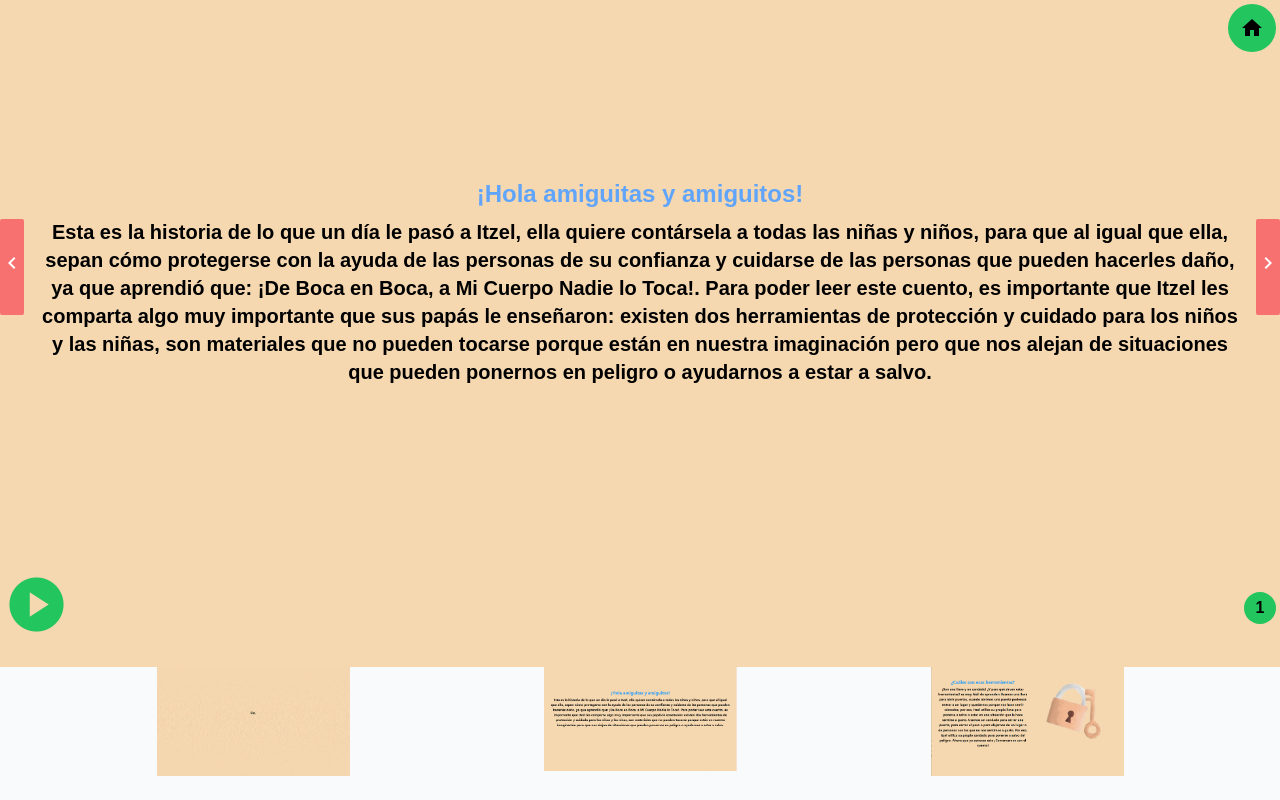
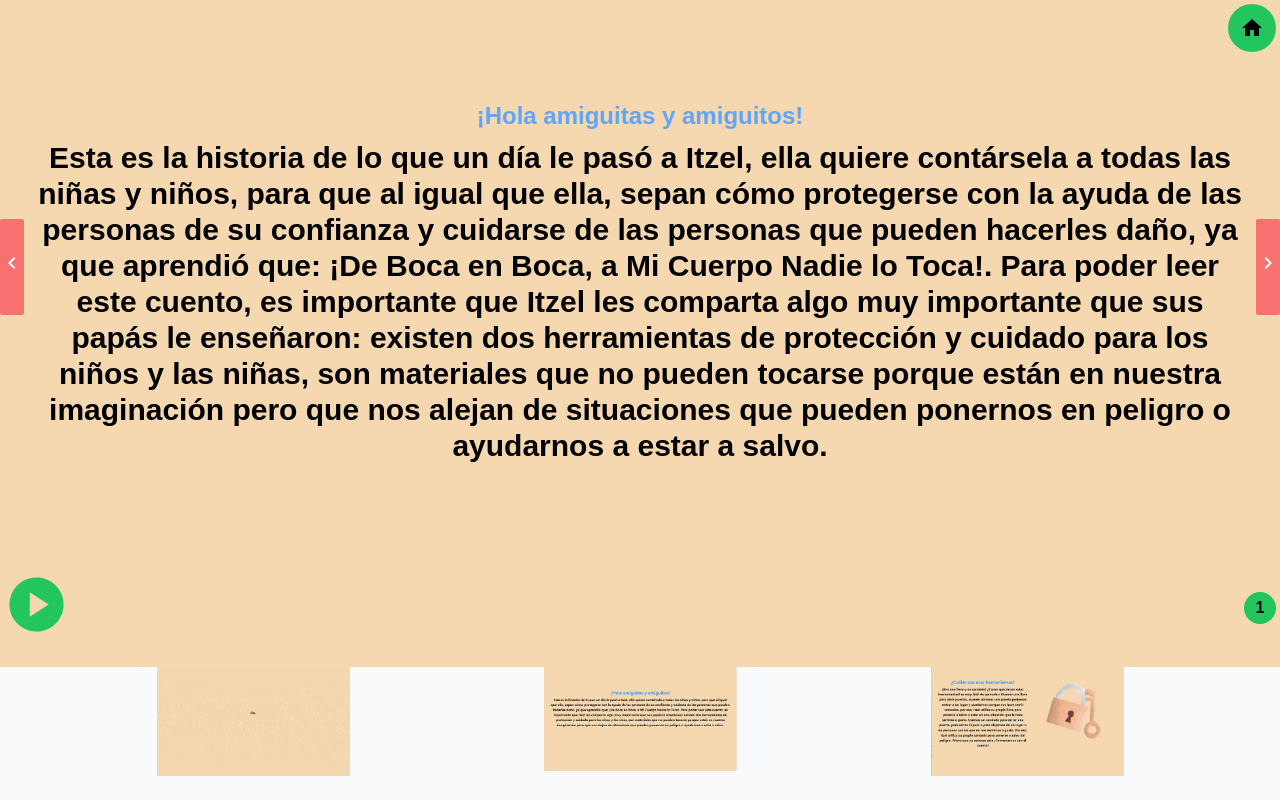
Before and after one commit to CarlosMoralesR/Tribunales-Amigables-Audiocuentos, a React (Vite) app in the folder cuento-v1/: page / in a window 1280 px wide. Both pictures are taken after a click on the button "Leer cuento". Built offline with nearby package versions, Linux system fonts and the light colour scheme.

Commit message:
fix: changing font size depending on text length

```diff
--- a/cuento-v1/src/components/TextImage.tsx
+++ b/cuento-v1/src/components/TextImage.tsx
@@ -71,9 +71,9 @@ function TextImage({
           )}
           <div className="overflow-auto">
             <p
-              className={`w-full h-full text-sm overflow-auto md:text-base lg:text-lg xl:text-xl  ${
+              className={`w-full h-full text-sm overflow-auto md:text-base lg:text-lg  ${
                 image ? "xl:text-xl" : "xl:text-2xl"
-              }`}
+              } ${image && text.length > 490 ? "xl:text-xl" : "xl:text-3xl"}`}
               style={{ backgroundColor: bgColor }}
             >
               {text}
```
